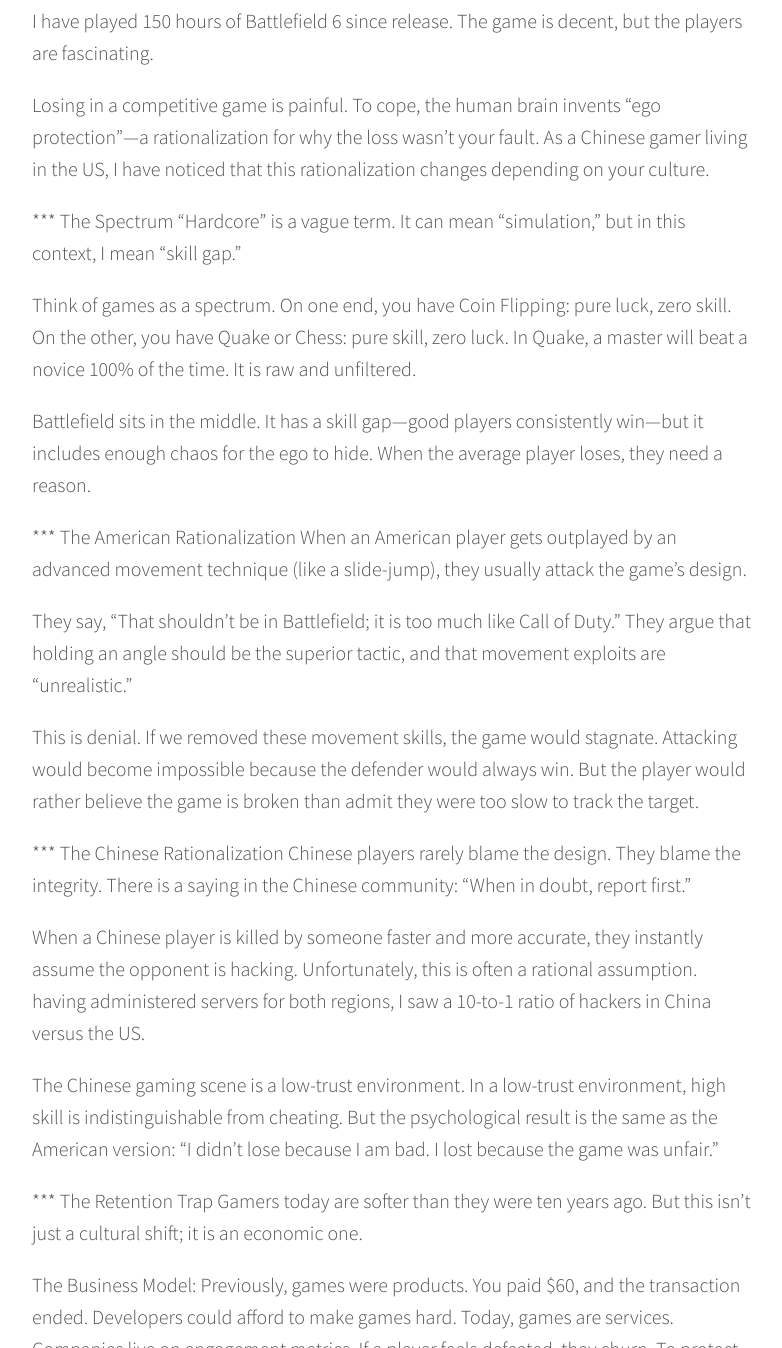
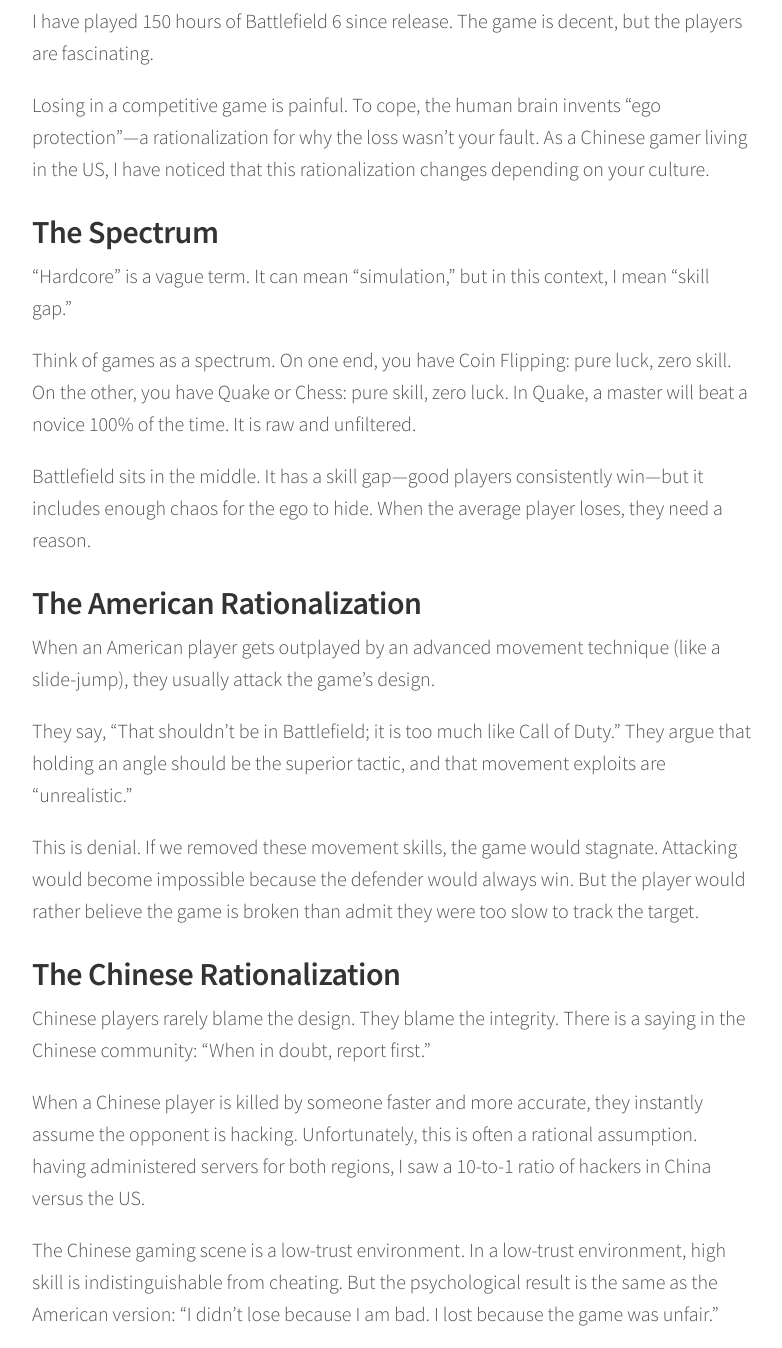
Before and after one commit to ilikeeatingrice/ilikeeatingrice.github.io, a Jekyll site: the page built from _posts/2025-12-25-The-Geometry-of-Skill.md, in a window 1280 px wide and 1400 px high, scrolled down 512 px, cut to the strip 52-1400 px from the top of the window. Shown: the whole strip, without its empty margins (248-1030 px from the left). Built offline with Jekyll 4.4.1, drawn with Linux system fonts in a browser that asks for light colours; some of the changed text lies outside the part shown.

Commit message:
Update headings and improve text formatting

```diff
--- a/_posts/2025-12-25-The-Geometry-of-Skill.md
+++ b/_posts/2025-12-25-The-Geometry-of-Skill.md
@@ -4,28 +4,28 @@
 
 Losing in a competitive game is painful. To cope, the human brain invents "ego protection"—a rationalization for why the loss wasn't your fault. As a Chinese gamer living in the US, I have noticed that this rationalization changes depending on your culture.
 
-*** The Spectrum
+## The Spectrum
 "Hardcore" is a vague term. It can mean "simulation," but in this context, I mean "skill gap."
 
 Think of games as a spectrum. On one end, you have Coin Flipping: pure luck, zero skill. On the other, you have Quake or Chess: pure skill, zero luck. In Quake, a master will beat a novice 100% of the time. It is raw and unfiltered.
 
 Battlefield sits in the middle. It has a skill gap—good players consistently win—but it includes enough chaos for the ego to hide. When the average player loses, they need a reason.
 
-*** The American Rationalization
+## The American Rationalization
 When an American player gets outplayed by an advanced movement technique (like a slide-jump), they usually attack the game's design.
 
 They say, "That shouldn't be in Battlefield; it is too much like Call of Duty." They argue that holding an angle should be the superior tactic, and that movement exploits are "unrealistic."
 
 This is denial. If we removed these movement skills, the game would stagnate. Attacking would become impossible because the defender would always win. But the player would rather believe the game is broken than admit they were too slow to track the target.
 
-*** The Chinese Rationalization
+## The Chinese Rationalization
 Chinese players rarely blame the design. They blame the integrity. There is a saying in the Chinese community: "When in doubt, report first."
 
 When a Chinese player is killed by someone faster and more accurate, they instantly assume the opponent is hacking. Unfortunately, this is often a rational assumption. having administered servers for both regions, I saw a 10-to-1 ratio of hackers in China versus the US.
 
 The Chinese gaming scene is a low-trust environment. In a low-trust environment, high skill is indistinguishable from cheating. But the psychological result is the same as the American version: "I didn't lose because I am bad. I lost because the game was unfair."
 
-*** The Retention Trap
+## The Retention Trap
 Gamers today are softer than they were ten years ago. But this isn't just a cultural shift; it is an economic one.
 
 The Business Model: Previously, games were products. You paid $60, and the transaction ended. Developers could afford to make games hard. Today, games are services. Companies live on engagement metrics. If a player feels defeated, they churn. To protect revenue, the developer must ensure the positive feedback never stops.
```
